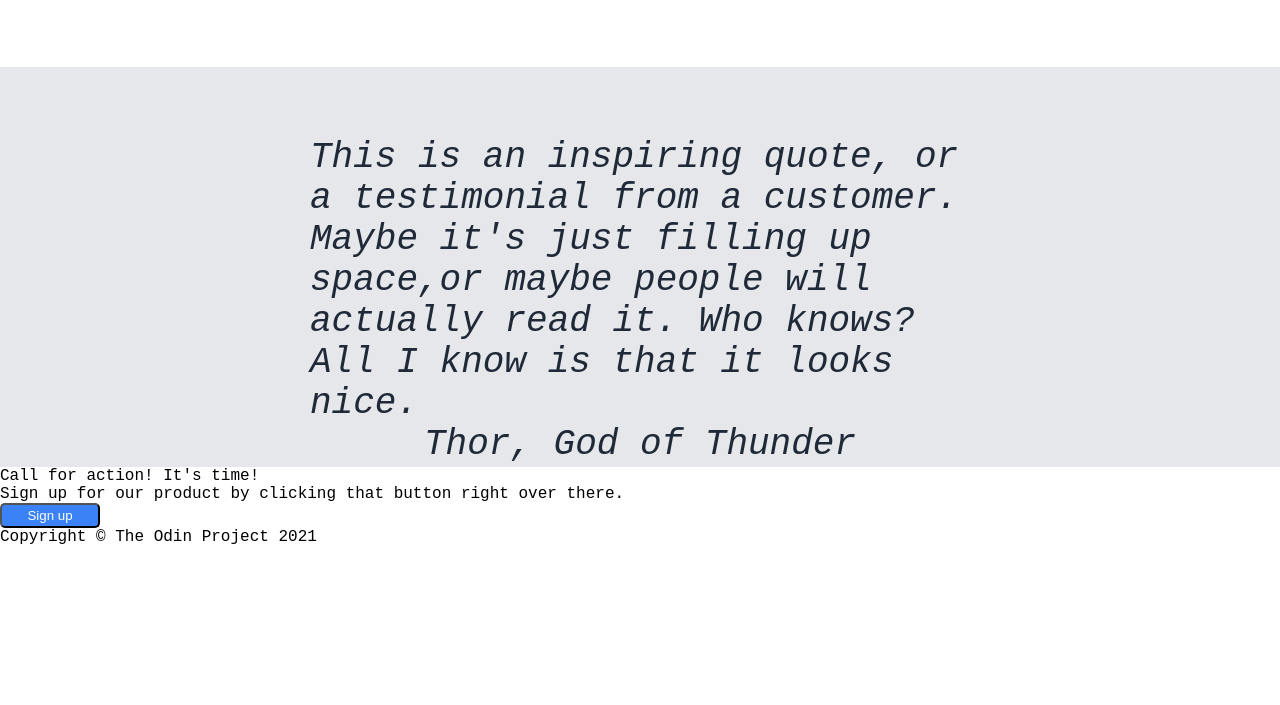
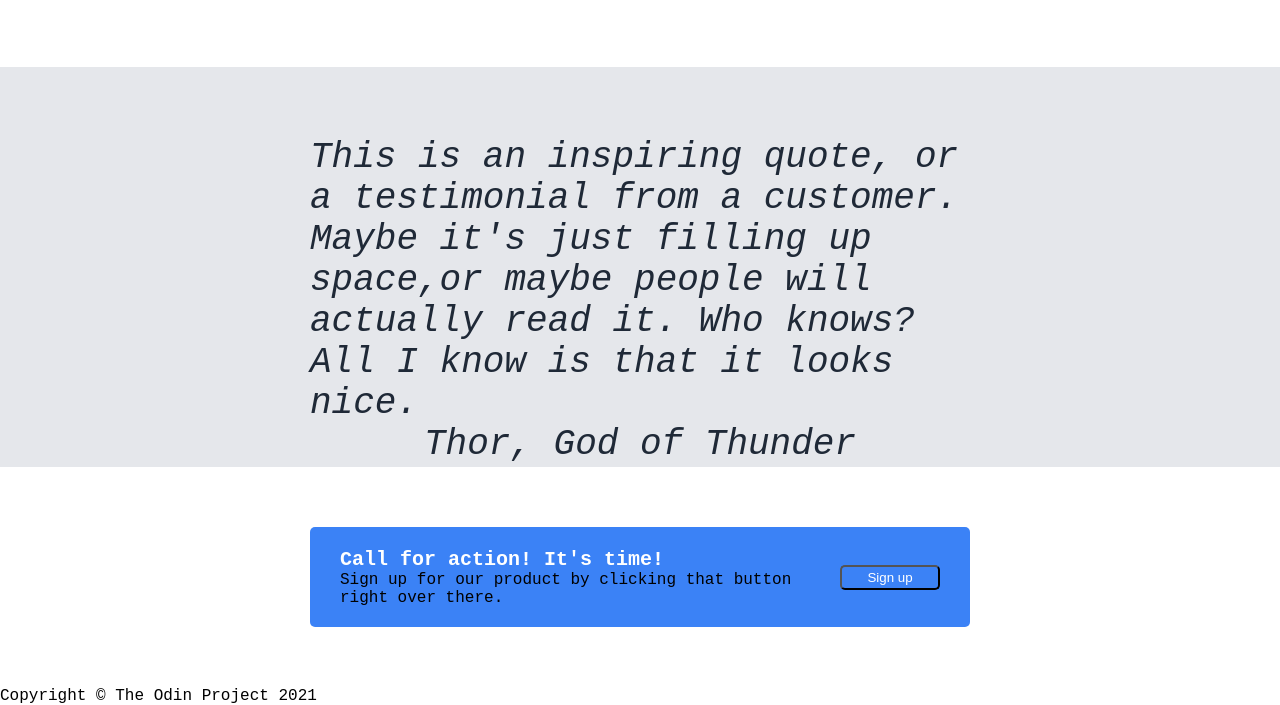
Before and after one commit to Erick559/landing-page, a plain HTML site: page index.html in a window 1280 px wide. Shown: the part 771-1476 px from the top of the page. Before the commit the page ends 1317 px from the top, so only its background shows below. Drawn offline with Linux system fonts and the light colour scheme.

Commit message:
Add styling to the sign up section
Add bolding to the sign up header and also change of color. Also aligned
the contents of the sign up section.

```diff
--- a/css/style.css
+++ b/css/style.css
@@ -120,6 +120,12 @@ button {
     align-items: center;
 }
 
+.action {
+    font-size: 20px;
+    color: white;
+    font-weight: 900;
+}
+
 .container {
     display: flex;
     flex-direction: column;
@@ -133,3 +139,25 @@ button {
     display: flex;
     align-items: flex-end;
 }
+
+.sign-up {
+    display: flex;
+    justify-content: center;
+    margin: 60px;
+    height: 100px;
+}
+
+.signup-container {
+    background-color: #3B82F6;
+    border-radius: 5px;
+    display: flex;
+    align-items: center;
+    padding: 30px;
+    justify-content: space-around;
+}
+
+.right-text {
+    display: flex;
+    flex-direction: column;
+    width: 500px;
+}
--- a/index.html
+++ b/index.html
@@ -72,6 +72,7 @@
     </div>
 
     <div class='sign-up'>
+      <div class='signup-container'>
         <div class='right-text'>
             <div class='action'>
                 Call for action! It's time!
@@ -80,11 +81,15 @@
             <div class='product'>
                 Sign up for our product by clicking that button right over there.
             </div>
+        </div>
 
+        <div class='left-button'>
             <div class='product-sign-up'>
                 <button class='button 2'> Sign up </div>
             </div>
         </div>
+        </div>
+      </div>
     </div>
 
     <footer>
```
